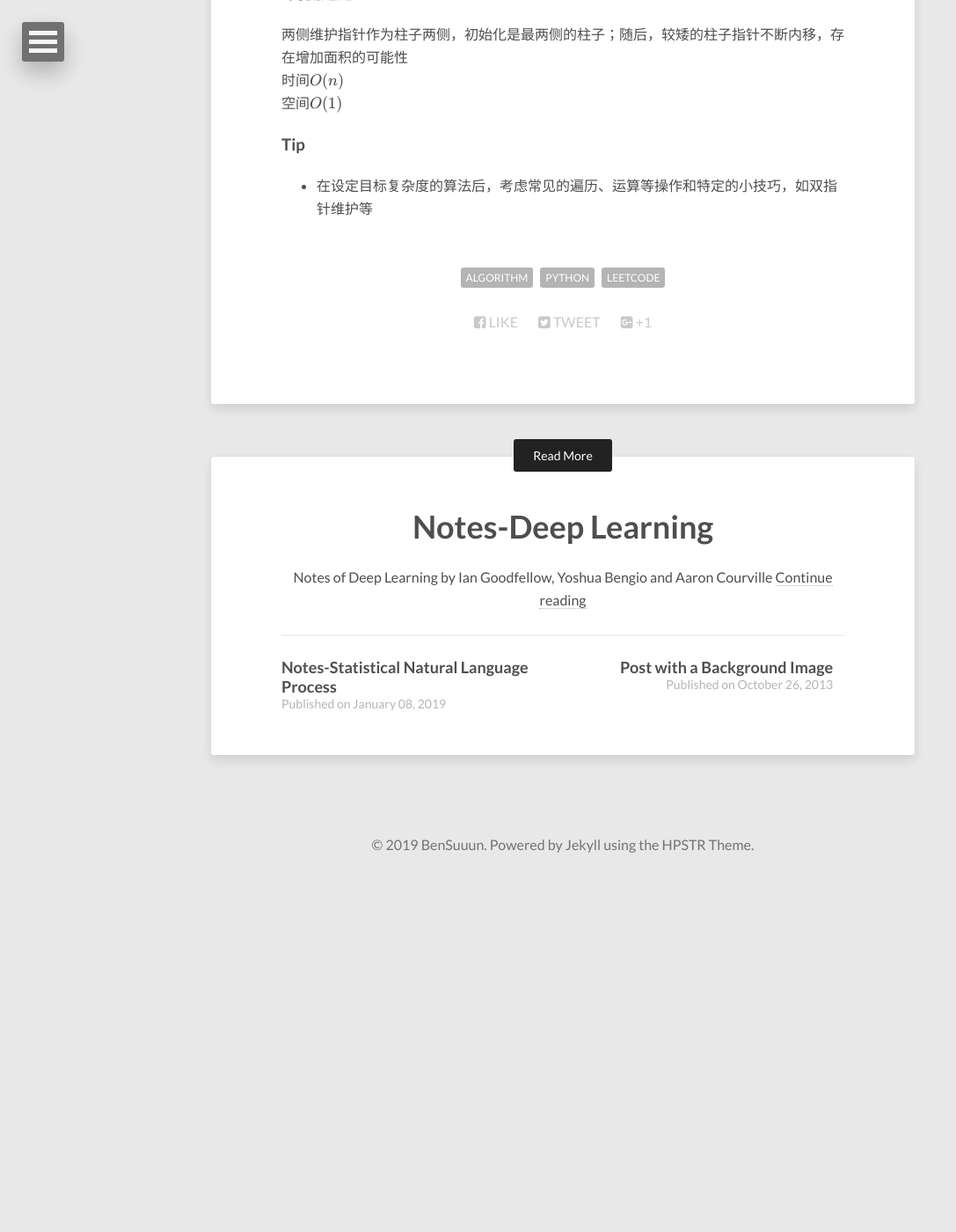
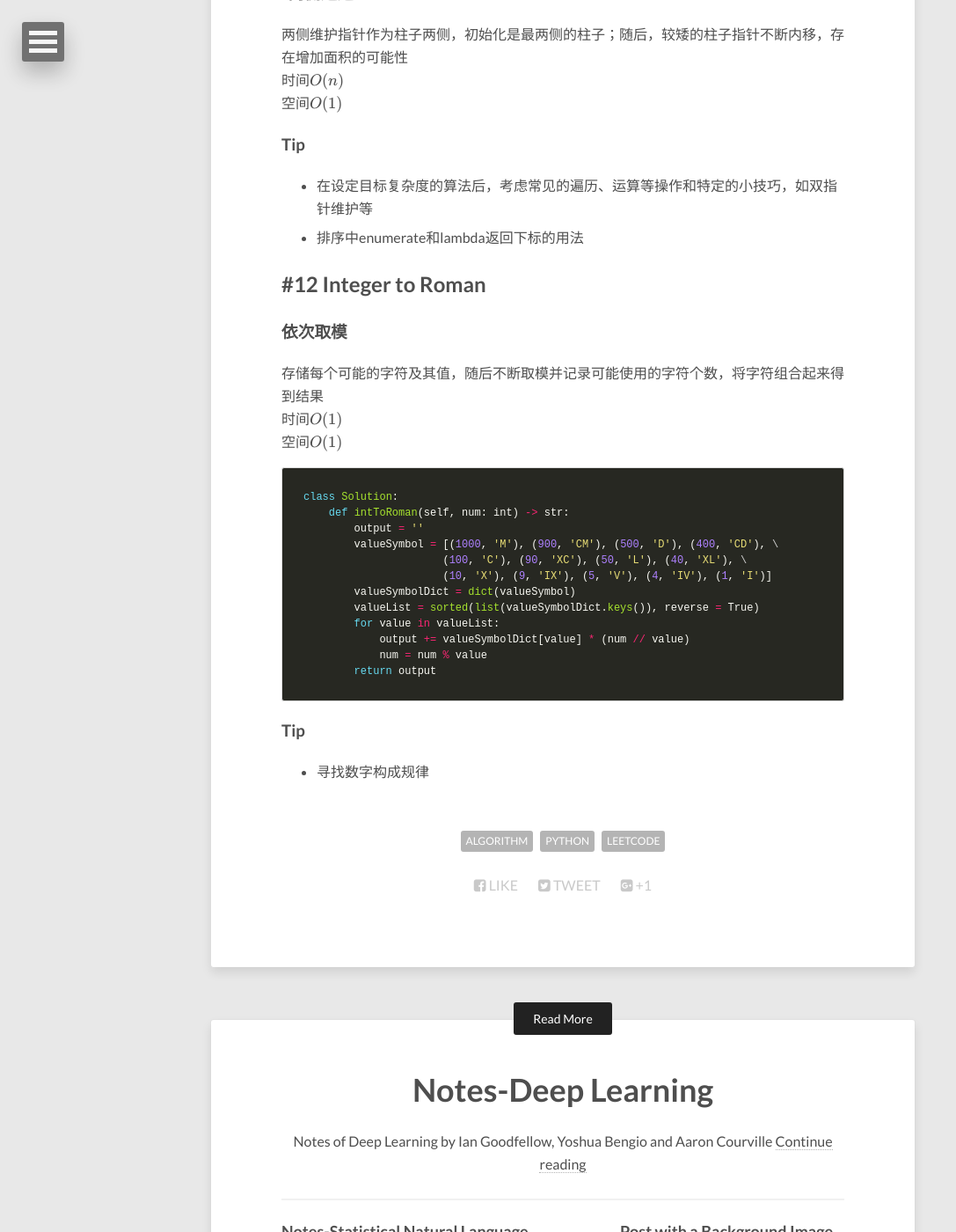
Before and after one commit to Wangbin-Sun/wangbin-sun.github.io, a Jekyll site: the page built from _posts/2019-01-09-leetcode-1-to-20.md, in a window 1280 px wide and 1400 px high, scrolled down 14132 px. Shown: the whole window at 88% size, without its empty margins (0-1087 px from the left). Built offline with Jekyll 4.4.1, drawn with Linux system fonts in a browser that asks for light colours; nearby versions of some CDN libraries; formulas are drawn with MathJax 3; before the commit the page ends 15133 px from its top, so only the background shows below that.

Commit message:
Update LeetCode to #12

````diff
--- a/_posts/2019-01-09-leetcode-1-to-20.md
+++ b/_posts/2019-01-09-leetcode-1-to-20.md
@@ -605,3 +605,28 @@ class Solution:
 
 ### Tip
 * 在设定目标复杂度的算法后，考虑常见的遍历、运算等操作和特定的小技巧，如双指针维护等
+* 排序中enumerate和lambda返回下标的用法
+
+## #12 Integer to Roman
+
+### 依次取模
+存储每个可能的字符及其值，随后不断取模并记录可能使用的字符个数，将字符组合起来得到结果
+时间$O(1)$
+空间$O(1)$
+``` python
+class Solution:
+    def intToRoman(self, num: int) -> str:
+        output = ''
+        valueSymbol = [(1000, 'M'), (900, 'CM'), (500, 'D'), (400, 'CD'), \
+                      (100, 'C'), (90, 'XC'), (50, 'L'), (40, 'XL'), \
+                      (10, 'X'), (9, 'IX'), (5, 'V'), (4, 'IV'), (1, 'I')]
+        valueSymbolDict = dict(valueSymbol)
+        valueList = sorted(list(valueSymbolDict.keys()), reverse = True)
+        for value in valueList:
+            output += valueSymbolDict[value] * (num // value)
+            num = num % value
+        return output
+```
+
+### Tip
+* 寻找数字构成规律
````
Also changed, not shown: other parts of _posts/2019-01-09-leetcode-1-to-20.md (+1 -1 lines), 1 other file.
